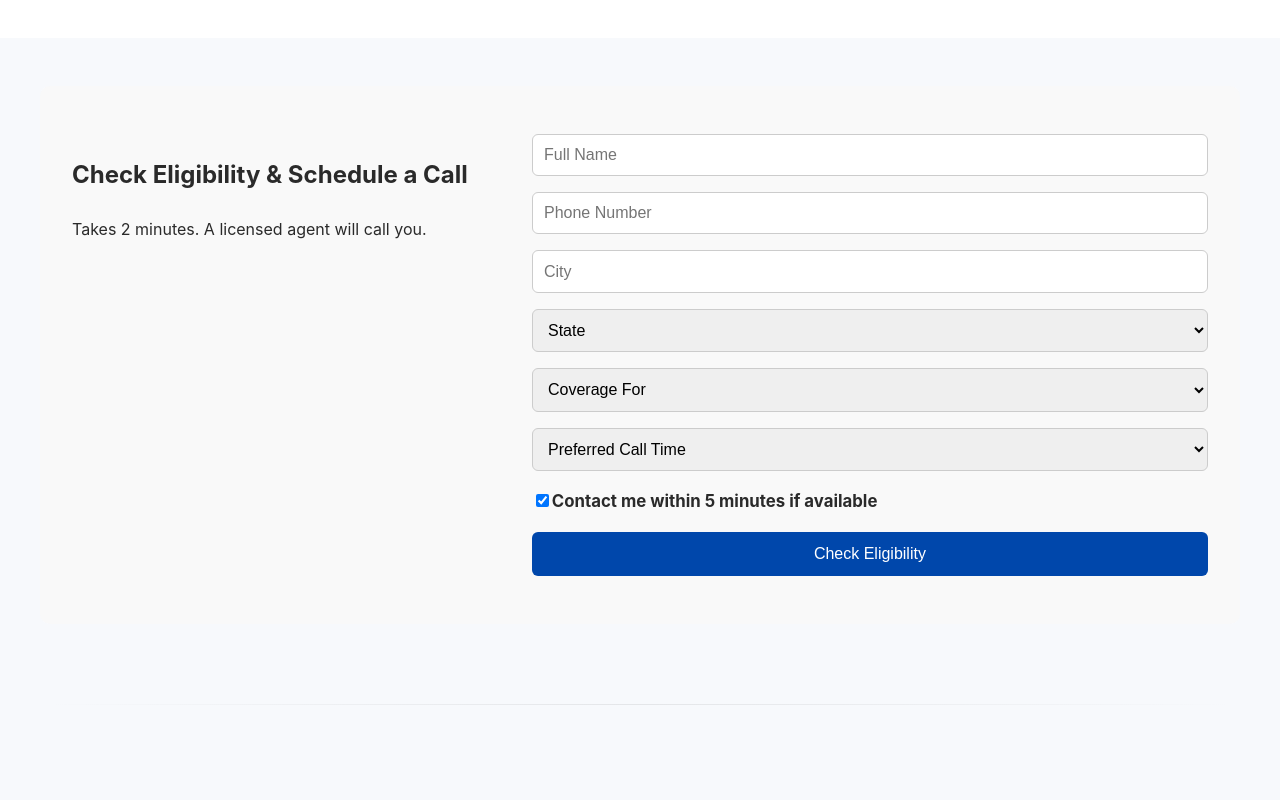
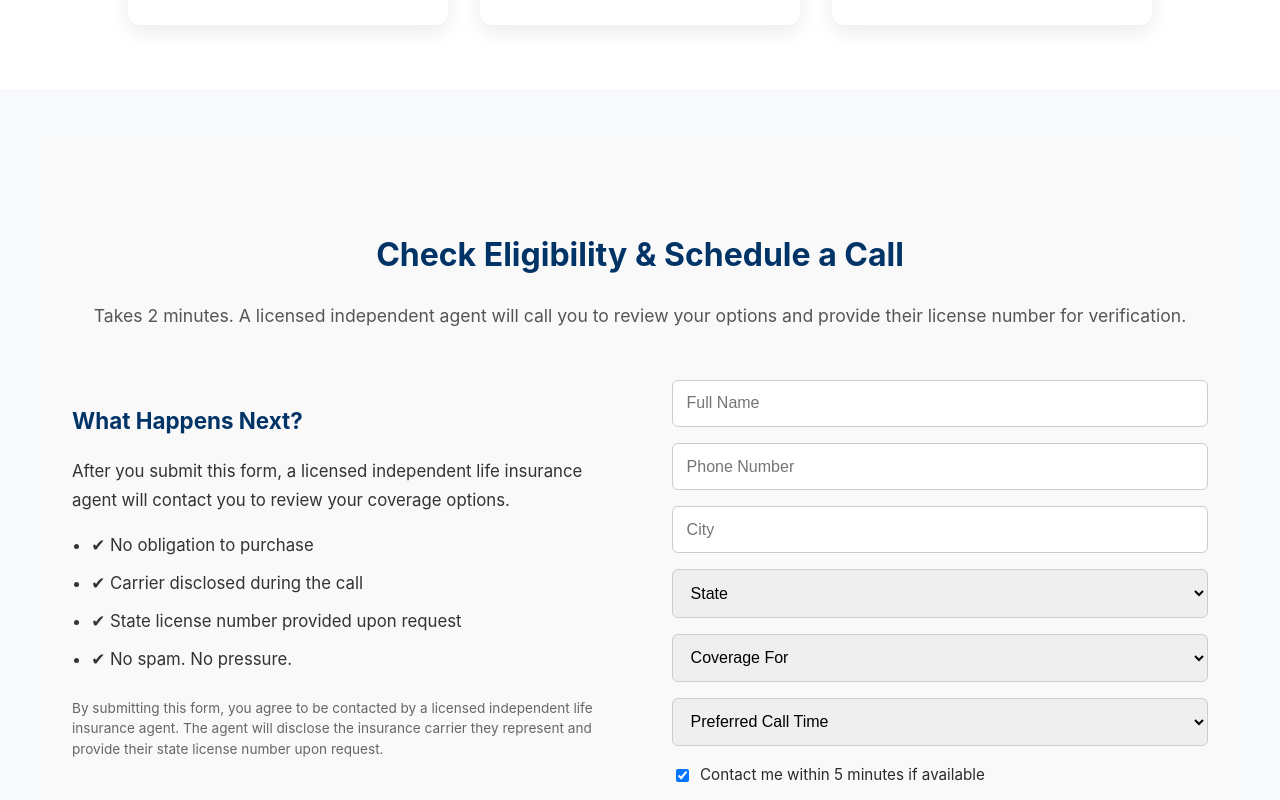
Before and after one commit to AmaurysBiz/FamilyLegacyCoverage, a React (Create React App) app: page / in a window 1280 px wide. Shown: the part 1500-2300 px from the top of the page. Built offline with nearby package versions, Linux system fonts and the light colour scheme.

Commit message:
Updated QuoteSection layout and extended time intervals

```diff
--- a/src/components/HowItWorks.jsx
+++ b/src/components/HowItWorks.jsx
@@ -16,8 +16,11 @@ const HowItWorks = () => {
 
         <div className="how-card">
           <div className="how-number">2</div>
-          <h3>Talk to an Agent</h3>
-          <p>We’ll call to walk you through your best options in minutes.</p>
+          <h3>Talk to a Licensed Agent</h3>
+          <p>
+            A licensed independent agent will call you, explain your options,
+            and provide their state license number for full transparency.
+          </p>
         </div>
 
         <div className="how-card">
--- a/src/components/QuoteSection.css
+++ b/src/components/QuoteSection.css
@@ -1,58 +1,108 @@
 .quote-section {
-  display: flex;
-  justify-content: space-between;
-  gap: 4rem;
-  padding: 3rem 2rem;
+  padding: 4rem 2rem;
   background-color: #f9f9f9;
   border-radius: 10px;
   max-width: 1200px;
   margin: 3rem auto;
-  flex-wrap: wrap;
 }
 
-.quote-description {
-  flex: 1;
-  min-width: 280px;
-  font-size: 1.1rem;
-  line-height: 1.7;
+/* Header */
+.quote-header {
+  text-align: center;
+  margin-bottom: 3rem;
 }
 
-.quote-description h2 {
-  font-size: 1.8rem;
+.quote-header h2 {
+  font-size: 2rem;
   color: #003366;
   margin-bottom: 1rem;
 }
 
+.quote-header p {
+  font-size: 1.1rem;
+  color: #555;
+}
+
+/* GRID LAYOUT — This is the fix */
+.quote-content {
+  display: grid;
+  grid-template-columns: 1fr 1fr;
+  gap: 4rem;
+  align-items: start;
+}
+
+/* LEFT SIDE */
+.quote-left {
+  font-size: 1.05rem;
+  line-height: 1.7;
+  color: #333;
+}
+
+.quote-left h3 {
+  font-size: 1.4rem;
+  margin-bottom: 1rem;
+  color: #003366;
+}
+
+.quote-left ul {
+  margin: 1rem 0;
+  padding-left: 1.2rem;
+}
+
+.quote-left li {
+  margin-bottom: 0.6rem;
+}
+
+.form-disclaimer {
+  font-size: 0.85rem;
+  color: #666;
+  margin-top: 1.5rem;
+  line-height: 1.5;
+}
+
+/* RIGHT SIDE */
 .quote-form {
-  flex: 1;
-  min-width: 280px;
   display: flex;
   flex-direction: column;
   gap: 1rem;
-  font-size: 1.05rem;
 }
 
 .quote-form input,
 .quote-form select {
-  padding: 0.7rem;
+  padding: 0.85rem;
   font-size: 1rem;
   border: 1px solid #ccc;
   border-radius: 6px;
+  transition: border 0.2s ease;
 }
 
-.quote-form label {
-  font-weight: bold;
+.quote-form input:focus,
+.quote-form select:focus {
+  border: 1px solid #0047AB;
+  outline: none;
+}
+
+.fast-contact {
+  display: flex;
+  align-items: center;
+  gap: 0.5rem;
+  font-size: 0.95rem;
+}
+
+.form-error {
+  color: #cc0000;
+  font-size: 0.9rem;
 }
 
 .quote-form button {
   background-color: #0047AB;
   color: white;
-  padding: 0.8rem;
-  font-size: 1rem;
+  padding: 1rem;
+  font-size: 1.05rem;
+  font-weight: bold;
   border: none;
   border-radius: 6px;
   cursor: pointer;
-  width: 100%;
   transition: background-color 0.3s ease;
 }
 
@@ -60,8 +110,26 @@
   background-color: #003B91;
 }
 
-@media (max-width: 768px) {
-  .quote-section {
-    flex-direction: column;
+.quote-form button:disabled {
+  background-color: #7da6e6;
+  cursor: not-allowed;
+}
+
+/* Confirmation */
+.quote-confirmation {
+  max-width: 600px;
+  margin: 0 auto;
+  text-align: center;
+}
+
+.quote-confirmation h2 {
+  color: #003366;
+  margin-bottom: 1rem;
+}
+
+/* Mobile */
+@media (max-width: 900px) {
+  .quote-content {
+    grid-template-columns: 1fr;
   }
 }
--- a/src/components/QuoteSection.jsx
+++ b/src/components/QuoteSection.jsx
@@ -3,10 +3,30 @@ import "./QuoteSection.css";
 
 const generateTimes = () => {
   const times = [];
-  for (let hour = 9; hour < 17; hour++) {
-    times.push(`${hour}:00–${hour}:30`);
-    times.push(`${hour}:30–${hour + 1}:00`);
+  const startHour = 9;  // 9 AM
+  const endHour = 20;   // 8 PM
+
+  for (let hour = startHour; hour < endHour; hour++) {
+    const nextHour = hour + 1;
+
+    const formatHour = (h) => {
+      const period = h >= 12 ? "PM" : "AM";
+      const hour12 = h % 12 === 0 ? 12 : h % 12;
+      return { hour12, period };
+    };
+
+    const current = formatHour(hour);
+    const next = formatHour(nextHour);
+
+    times.push(
+      `${current.hour12}:00 ${current.period} - ${current.hour12}:30 ${current.period}`
+    );
+
+    times.push(
+      `${current.hour12}:30 ${current.period} - ${next.hour12}:00 ${next.period}`
+    );
   }
+
   return times;
 };
 
@@ -47,9 +67,7 @@ const QuoteSection = () => {
         body: JSON.stringify(formData),
       });
 
-    if (!res.ok) {
-      throw new Error("Submission failed");
-    }
+      if (!res.ok) throw new Error("Submission failed");
 
       setSubmitted(true);
       setFormData(initialState);
@@ -65,7 +83,7 @@ const QuoteSection = () => {
       <section className="quote-section">
         <div className="quote-confirmation">
           <h2>You’re All Set</h2>
-          <p>A licensed agent will contact you shortly.</p>
+          <p>A licensed independent agent will contact you shortly.</p>
         </div>
       </section>
     );
@@ -75,9 +93,39 @@ const QuoteSection = () => {
     <section className="quote-section">
       <div className="quote-header">
         <h2>Check Eligibility & Schedule a Call</h2>
-        <p>Takes 2 minutes. A licensed agent will call you.</p>
+        <p>
+          Takes 2 minutes. A licensed independent agent will call you to review
+          your options and provide their license number for verification.
+        </p>
       </div>
 
+      <div className="quote-content">
+
+        {/* LEFT SIDE */}
+        <div className="quote-left">
+          <h3>What Happens Next?</h3>
+          <p>
+            After you submit this form, a licensed independent life insurance
+            agent will contact you to review your coverage options.
+          </p>
+
+          <ul>
+            <li>✔ No obligation to purchase</li>
+            <li>✔ Carrier disclosed during the call</li>
+            <li>✔ State license number provided upon request</li>
+            <li>✔ No spam. No pressure.</li>
+          </ul>
+
+          <p className="form-disclaimer">
+            By submitting this form, you agree to be contacted by a licensed
+            independent life insurance agent. The agent will disclose the
+            insurance carrier they represent and provide their state license
+            number upon request.
+          </p>
+        </div>
+
+        {/* RIGHT SIDE */}
+        <div className="quote-right">
           <form className="quote-form" onSubmit={handleSubmit}>
             <input name="fullName" placeholder="Full Name" required onChange={handleChange} />
             <input name="phone" placeholder="Phone Number" required onChange={handleChange} />
@@ -110,7 +158,6 @@ const QuoteSection = () => {
               ))}
             </select>
 
-
             <label className="fast-contact">
               <input
                 type="checkbox"
@@ -127,6 +174,9 @@ const QuoteSection = () => {
               {loading ? "Submitting…" : "Check Eligibility"}
             </button>
           </form>
+        </div>
+
+      </div>
     </section>
   );
 };
```
Lines whose indentation alone changed are shown as unchanged.
